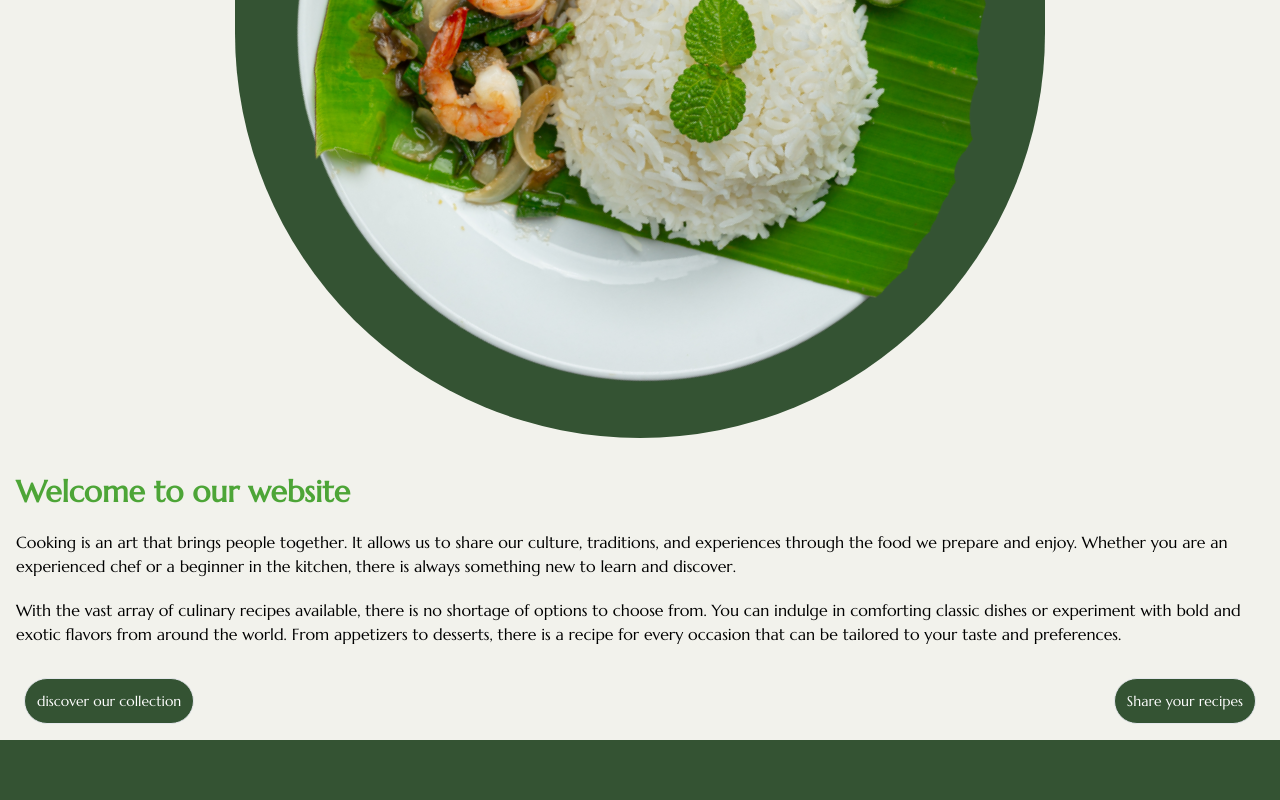
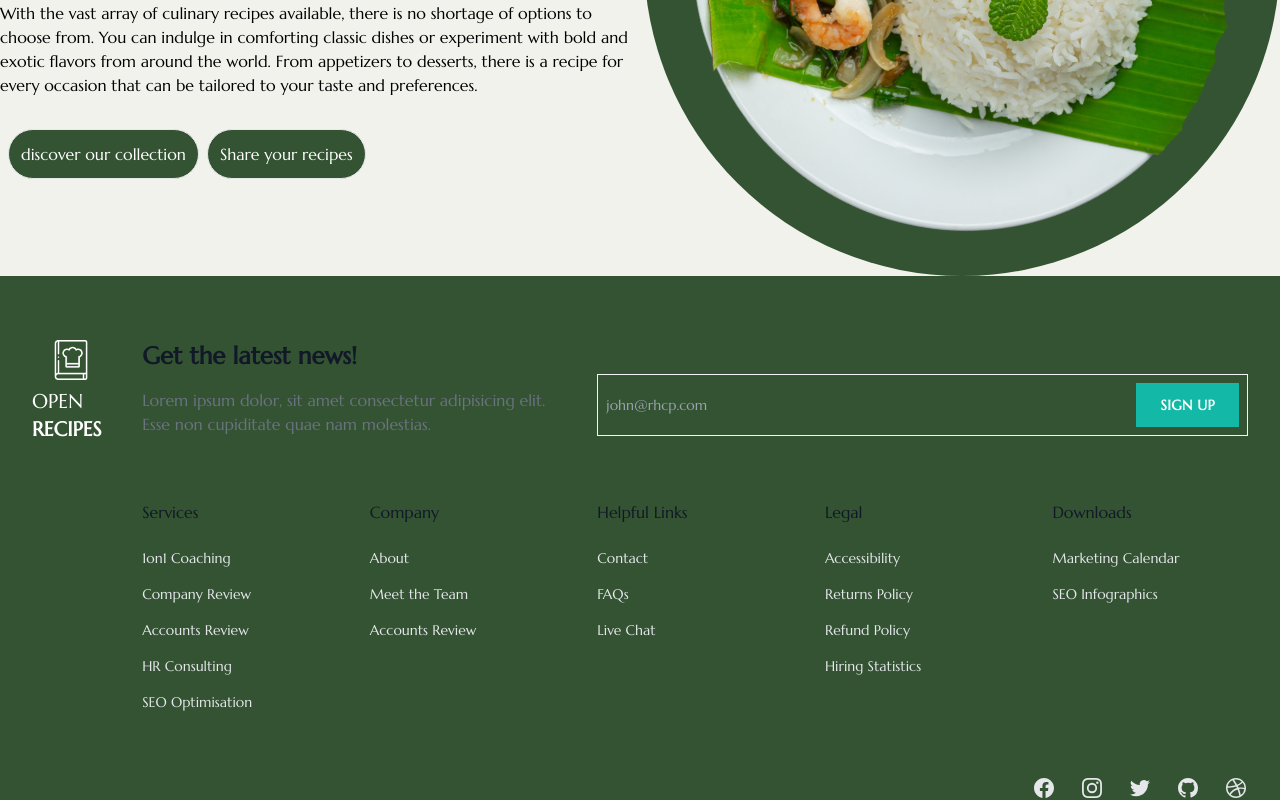
Before and after one commit to Godjeksatouu/Livre-de-recettes, a React (Vite) app: page / in a window 1280 px wide. Shown: the part 440-1240 px from the top of the page. Built offline with nearby package versions, Linux system fonts and the light colour scheme.

Commit message:
media query

```diff
--- a/src/styles/output.css
+++ b/src/styles/output.css
@@ -1915,3 +1915,287 @@ body {
 .child\:font-semibold > * {
   font-weight: 600;
 }
+@media (min-width: 640px) {
+  .sm\:col-span-1 {
+    grid-column: span 1 / span 1;
+  }
+
+  .sm\:mx-20 {
+    margin-left: 5rem;
+    margin-right: 5rem;
+  }
+
+  .sm\:mt-0 {
+    margin-top: 0px;
+  }
+
+  .sm\:block {
+    display: block;
+  }
+
+  .sm\:flex {
+    display: flex;
+  }
+
+  .sm\:hidden {
+    display: none;
+  }
+
+  .sm\:w-1\/2 {
+    width: 50%;
+  }
+
+  .sm\:w-auto {
+    width: auto;
+  }
+
+  .sm\:shrink-0 {
+    flex-shrink: 0;
+  }
+
+  .sm\:grid-cols-2 {
+    grid-template-columns: repeat(2, minmax(0, 1fr));
+  }
+
+  .sm\:flex-row {
+    flex-direction: row;
+  }
+
+  .sm\:flex-nowrap {
+    flex-wrap: nowrap;
+  }
+
+  .sm\:items-center {
+    align-items: center;
+  }
+
+  .sm\:justify-between {
+    justify-content: space-between;
+  }
+
+  .sm\:gap-4 {
+    gap: 1rem;
+  }
+
+  .sm\:gap-y-16 {
+    row-gap: 4rem;
+  }
+
+  .sm\:px-6 {
+    padding-left: 1.5rem;
+    padding-right: 1.5rem;
+  }
+
+  .sm\:py-32 {
+    padding-top: 8rem;
+    padding-bottom: 8rem;
+  }
+
+  .sm\:text-4xl {
+    font-size: 2.25rem;
+    line-height: 2.5rem;
+  }
+
+  .sm\:text-sm {
+    font-size: 0.875rem;
+    line-height: 1.25rem;
+  }
+}
+
+@media (min-width: 768px) {
+  .md\:mb-\[-8px\] {
+    margin-bottom: -8px;
+  }
+
+  .md\:ml-2 {
+    margin-left: 0.5rem;
+  }
+
+  .md\:mt-20 {
+    margin-top: 5rem;
+  }
+
+  .md\:mt-6 {
+    margin-top: 1.5rem;
+  }
+
+  .md\:block {
+    display: block;
+  }
+
+  .md\:flex {
+    display: flex;
+  }
+
+  .md\:h-full {
+    height: 100%;
+  }
+
+  .md\:w-1\/2 {
+    width: 50%;
+  }
+
+  .md\:w-\[50\%\] {
+    width: 50%;
+  }
+
+  .md\:grid-cols-3 {
+    grid-template-columns: repeat(3, minmax(0, 1fr));
+  }
+
+  .md\:flex-row {
+    flex-direction: row;
+  }
+
+  .md\:flex-col {
+    flex-direction: column;
+  }
+
+  .md\:gap-x-2 {
+    -moz-column-gap: 0.5rem;
+    column-gap: 0.5rem;
+  }
+
+  .md\:p-0 {
+    padding: 0px;
+  }
+
+  .md\:p-16 {
+    padding: 4rem;
+  }
+
+  .md\:text-2xl {
+    font-size: 1.5rem;
+    line-height: 2rem;
+  }
+
+  .md\:text-4xl {
+    font-size: 2.25rem;
+    line-height: 2.5rem;
+  }
+
+  .md\:text-5xl {
+    font-size: 3rem;
+    line-height: 1;
+  }
+}
+
+@media (min-width: 1024px) {
+  .lg\:col-span-3 {
+    grid-column: span 3 / span 3;
+  }
+
+  .lg\:col-span-5 {
+    grid-column: span 5 / span 5;
+  }
+
+  .lg\:col-span-7 {
+    grid-column: span 7 / span 7;
+  }
+
+  .lg\:mx-24 {
+    margin-left: 6rem;
+    margin-right: 6rem;
+  }
+
+  .lg\:mt-0 {
+    margin-top: 0px;
+  }
+
+  .lg\:flex {
+    display: flex;
+  }
+
+  .lg\:w-3\/4 {
+    width: 75%;
+  }
+
+  .lg\:grid-cols-2 {
+    grid-template-columns: repeat(2, minmax(0, 1fr));
+  }
+
+  .lg\:grid-cols-5 {
+    grid-template-columns: repeat(5, minmax(0, 1fr));
+  }
+
+  .lg\:items-start {
+    align-items: flex-start;
+  }
+
+  .lg\:items-end {
+    align-items: flex-end;
+  }
+
+  .lg\:justify-start {
+    justify-content: flex-start;
+  }
+
+  .lg\:justify-end {
+    justify-content: flex-end;
+  }
+
+  .lg\:gap-8 {
+    gap: 2rem;
+  }
+
+  .lg\:gap-x-2 {
+    -moz-column-gap: 0.5rem;
+    column-gap: 0.5rem;
+  }
+
+  .lg\:gap-y-16 {
+    row-gap: 4rem;
+  }
+
+  .lg\:px-8 {
+    padding-left: 2rem;
+    padding-right: 2rem;
+  }
+
+  .lg\:text-6xl {
+    font-size: 3.75rem;
+    line-height: 1;
+  }
+
+  .lg\:text-base {
+    font-size: 1rem;
+    line-height: 1.5rem;
+  }
+}
+
+@media (min-width: 1280px) {
+  .xl\:col-span-2 {
+    grid-column: span 2 / span 2;
+  }
+
+  .xl\:grid-cols-3 {
+    grid-template-columns: repeat(3, minmax(0, 1fr));
+  }
+}
+
+@media (prefers-color-scheme: dark) {
+  .dark\:border-gray-800 {
+    --tw-border-opacity: 1;
+    border-color: rgb(31 41 55 / var(--tw-border-opacity));
+  }
+
+  .dark\:text-gray-400 {
+    --tw-text-opacity: 1;
+    color: rgb(156 163 175 / var(--tw-text-opacity));
+  }
+
+  .dark\:text-gray-600 {
+    --tw-text-opacity: 1;
+    color: rgb(75 85 99 / var(--tw-text-opacity));
+  }
+
+  .dark\:text-teal-300 {
+    --tw-text-opacity: 1;
+    color: rgb(94 234 212 / var(--tw-text-opacity));
+  }
+
+  .dark\:text-white {
+    --tw-text-opacity: 1;
+    color: rgb(255 255 255 / var(--tw-text-opacity));
+  }
+}
```
